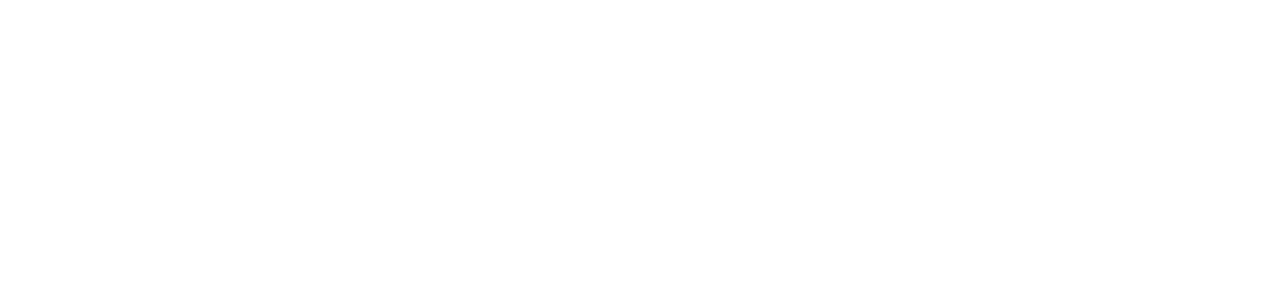
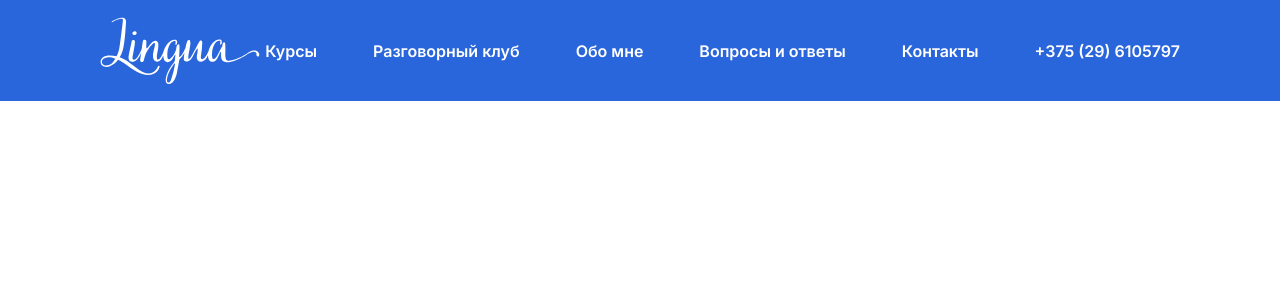
Before and after one commit to evgeniyworkbel/ira-buevich, a Next.js app: page / in a window 1280 px wide. Shown: the top 300 px of the page. Built offline with nearby package versions, Linux system fonts and the light colour scheme.

Commit message:
feat: add header with logo and links

```diff
--- a/src/app/globals.css
+++ b/src/app/globals.css
@@ -3,7 +3,7 @@
 :root {
   --background: oklch(1 0 0deg);
   --foreground: oklch(0 0 0deg);
-  --surface: oklch(0.54 0.19 262deg);
+  --background-surface: oklch(0.54 0.19 262deg);
   --foreground-surface: oklch(1 0 0deg);
   --accent: oklch(0.72 0.19 150deg);
 }
@@ -15,7 +15,7 @@
 @theme inline {
   --color-background: var(--background);
   --color-foreground: var(--foreground);
-  --color-surface: var(--surface);
+  --color-background-surface: var(--background-surface);
   --color-foreground-surface: var(--foreground-surface);
   --color-accent: var(--accent);
   --font-inter: var(--font-inter);
--- a/src/app/page.tsx
+++ b/src/app/page.tsx
@@ -1,8 +1,9 @@
-// import Image from "next/image";
+import { Header } from "@/widgets/header";
 
-export default function Home() {
+export default function Page() {
   return (
-    <div className="min-h-screen font-[family-name:var(--font-geist-sans)]">
+    <div className="bg-background text-foreground min-h-screen max-w-[1920px]">
+      <Header />
       <main className=""></main>
       <footer className=""></footer>
     </div>
--- /dev/null
+++ b/src/shared/constants.ts
@@ -0,0 +1 @@
+export const mobilePhone = "+375296105797";
--- /dev/null
+++ b/src/shared/navigation.ts
@@ -0,0 +1,35 @@
+import { mobilePhone } from "./constants";
+import { formatPhone } from "./lib";
+
+export const navItems = {
+  courses: {
+    href: "#courses",
+    label: "Курсы",
+    className: "",
+  },
+  speakingClub: {
+    href: "#speaking-club",
+    label: "Разговорный клуб",
+    className: "",
+  },
+  aboutMe: {
+    href: "#about-me",
+    label: "Обо мне",
+    className: "",
+  },
+  faq: {
+    href: "#faq",
+    label: "Вопросы и ответы",
+    className: "",
+  },
+  contacts: {
+    href: "#contacts",
+    label: "Контакты",
+    className: "",
+  },
+  mobilePhone: {
+    href: `tel:${mobilePhone}`,
+    label: formatPhone(mobilePhone),
+    className: "ml-auto",
+  },
+} as const;
--- /dev/null
+++ b/src/widgets/header.tsx
@@ -0,0 +1,33 @@
+import { navItems } from "@/shared/navigation";
+import { Container } from "@/shared/ui";
+import Image from "next/image";
+import Link from "next/link";
+
+export function Header() {
+  return (
+    <Container className="bg-background-surface text-foreground-surface">
+      <header className="flex items-center justify-between">
+        <Image
+          src="/logo.svg"
+          alt="English school brand logo, written Lingua"
+          width={160}
+          height={80}
+        />
+        <nav className="hidden justify-between gap-x-14 font-semibold xl:flex">
+          {Object.values(navItems).map((item) => (
+            <Link key={item.href} className={item.className} href={item.href}>
+              {item.label}
+            </Link>
+          ))}
+        </nav>
+        <Image
+          className="xl:hidden"
+          src="/menu.svg"
+          alt="Expand menu with links"
+          width={32}
+          height={32}
+        />
+      </header>
+    </Container>
+  );
+}
```
